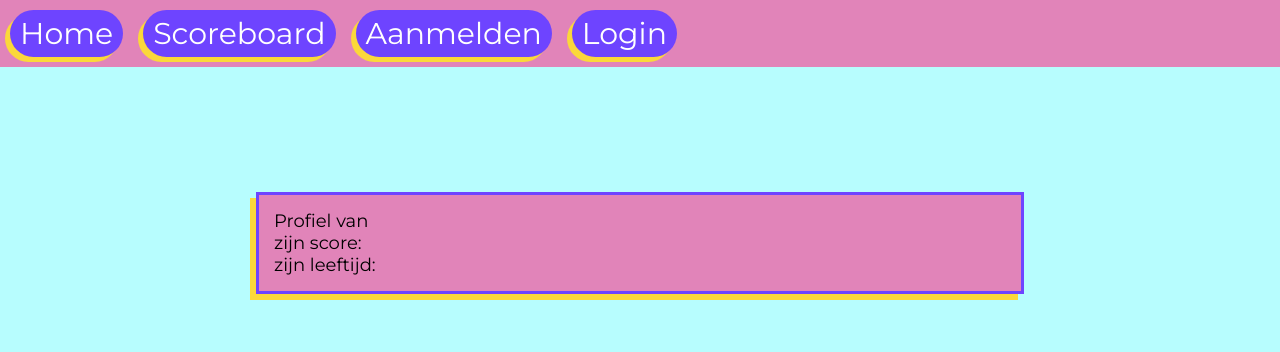
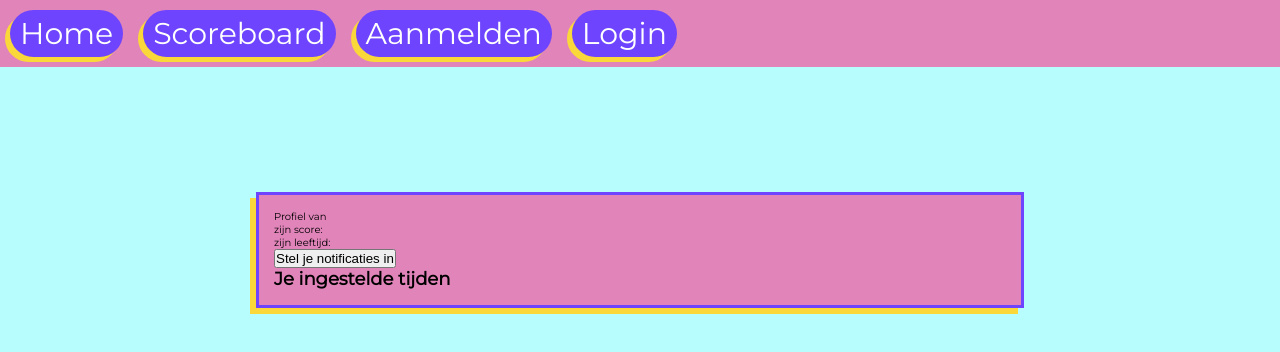
Before and after one commit to Thijs209/ipmedt4-react, a React (Create React App) app: page /profiel in a window 1280 px wide. Shown: the top 352 px of the page. Built offline with nearby package versions, Linux system fonts and the light colour scheme; no server answers.

Commit message:
added functionality

```diff
--- a/src/auth/Profile.js
+++ b/src/auth/Profile.js
@@ -9,6 +9,9 @@ class Profile extends React.Component{
         authName: '',
         authAge: '',
         authScore: '',
+        splitTimes: '',
+        notificationInfo: {},
+        dagen: '',
     };
 
 
@@ -24,11 +27,38 @@ class Profile extends React.Component{
                     this.setState({authName: res.data.name});
                     this.setState({authAge: res.data.age});
                     this.setState({authScore: res.data.score});
+                    this.setState({notificationInfo: res.data.notifications});
+                    console.log(this.state.notificationInfo);
+                    this.checkTimes();
                 } else {
 
                 }
             });
         });
+    }
+
+    redirectNotifications = (e) => {
+        e.preventDefault();
+        window.location.replace("/notificatie");
+    }
+
+    checkTimes = () => {
+        const timeArray = this.state.notificationInfo.time.split('/');
+        if (this.state.notificationInfo.monday === 1 &&
+            this.state.notificationInfo.tuesday === 1 &&
+            this.state.notificationInfo.wednesday === 1 &&
+            this.state.notificationInfo.thursday === 1 &&
+            this.state.notificationInfo.friday === 1 &&
+            this.state.notificationInfo.saturday === 1 &&
+            this.state.notificationInfo.sunday === 1
+            ) {
+                for (var i = 0; i < timeArray.length; i++) {
+                    this.setState({dagen: this.state.dagen + " " + timeArray[i]});
+                }
+                this.setState({dagen: "Elke dag om: " + this.state.dagen});
+        } else {
+
+        }
     }
 
     render () {
@@ -37,14 +67,23 @@ class Profile extends React.Component{
         }
         this.state.onLoad = false;
         return (
-            <main>
-                <article>
+            <article>
+                <section className="articleSection">
                 <p>Profiel van {this.state.authName}</p>
                 <p>{this.state.authName} zijn score: {this.state.authScore}</p>
                 <p>{this.state.authName} zijn leeftijd: {this.state.authAge}</p>
-                </article>
+                </section>
 
-            </main>
+                <section className="profileButtonSection">
+                    <button className="profileButtonSection__btn" onClick={this.redirectNotifications}>Stel je notificaties in</button>
+                </section>
+
+                <section className="articleSection">
+                <h2>Je ingestelde tijden</h2>
+                <p>{this.state.dagen}</p>
+
+                </section>
+            </article>
         )
     }
 }
```
